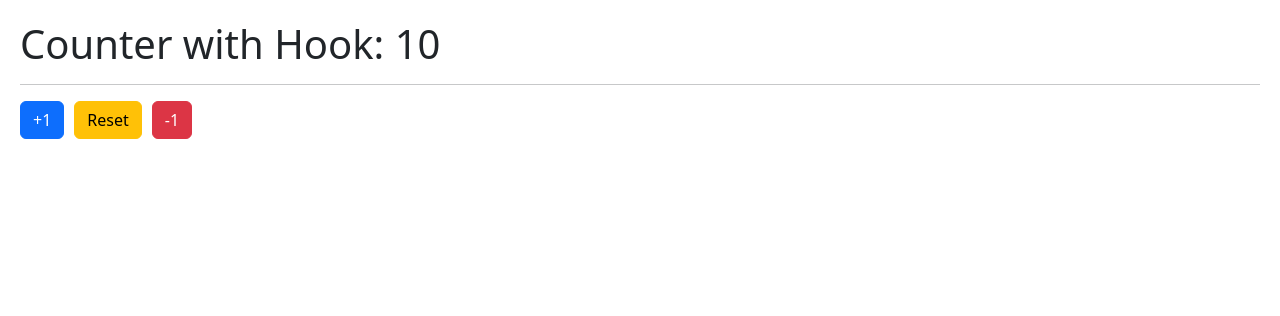
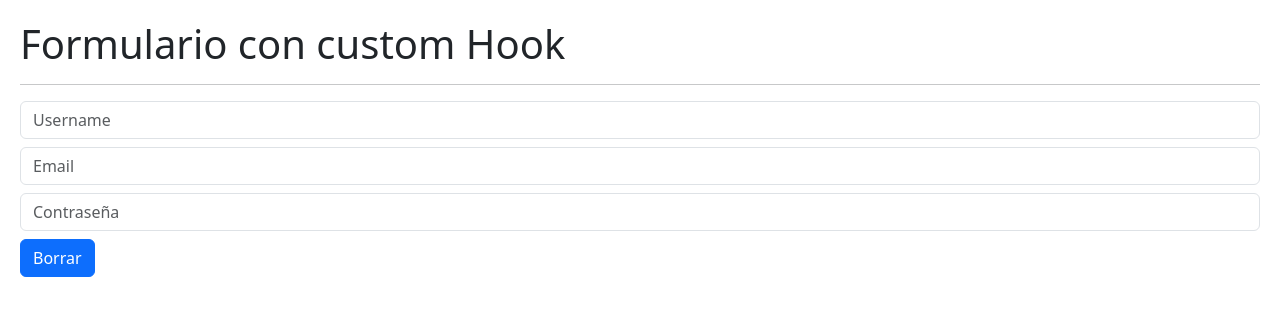
Before and after one commit to ArturoLoera10/Hooks-React, a React (Vite) app: page / in a window 1280 px wide. Shown: the top 316 px of the page. Built offline with nearby package versions, Linux system fonts and the light colour scheme.

Commit message:
useEffect

```diff
--- /dev/null
+++ b/src/02-useEffect/FormWithCustomHook.jsx
@@ -0,0 +1,51 @@
+import { useEffect } from "react";
+import { useForm } from "../hooks/useForm";
+
+export const FormWithCustomHook = () => {
+    const { formState, onInputChange, onResetForm, username, email, password } =
+        useForm({
+            username: "",
+            email: "",
+            password: "",
+        });
+
+    // const { username, email, password } = formState;
+
+    return (
+        <>
+            <h1>Formulario con custom Hook</h1>
+            <hr />
+
+            <input
+                type="text"
+                className="form-control"
+                placeholder="Username"
+                name="username"
+                value={username}
+                onChange={onInputChange}
+            />
+
+            <input
+                type="email"
+                className="form-control mt-2"
+                placeholder="Email"
+                name="email"
+                value={email}
+                onChange={onInputChange}
+            />
+
+            <input
+                type="password"
+                className="form-control mt-2"
+                placeholder="Contraseña"
+                name="password"
+                value={password}
+                onChange={onInputChange}
+            />
+
+            <button onClick={onResetForm} className="btn btn-primary mt-2">
+                Borrar
+            </button>
+        </>
+    );
+};
--- /dev/null
+++ b/src/02-useEffect/SimpleForm.jsx
@@ -0,0 +1,67 @@
+import { useEffect, useState } from "react";
+import { Message } from "./Message";
+
+export const SimpleForm = () => {
+    const [formState, setformState] = useState({
+        username: "strider",
+        email: "fernando@gmail.com",
+    });
+
+    const { username, email } = formState;
+
+    const onInputChange = ({ target }) => {
+        const { name, value } = target;
+
+        setformState({
+            ...formState,
+            [name]: value,
+        });
+    };
+
+    useEffect(() => {
+        // console.log("useEffect called!");
+    }, []);
+
+    useEffect(() => {
+        // console.log("formState changed!");
+    }, [formState]);
+
+    useEffect(() => {
+        // console.log("email changed!");
+    }, [email]);
+
+    // useEffect(() => {
+    //     first;
+
+    //     return () => {
+    //         second;
+    //     };
+    // }, [third]);
+
+    return (
+        <>
+            <h1>Formulario Simple</h1>
+            <hr />
+
+            <input
+                type="text"
+                className="form-control"
+                placeholder="Username"
+                name="username"
+                value={username}
+                onChange={onInputChange}
+            />
+
+            <input
+                type="email"
+                className="form-control mt-2"
+                placeholder="Email"
+                name="email"
+                value={email}
+                onChange={onInputChange}
+            />
+
+            {username === "strider2" && <Message />}
+        </>
+    );
+};
--- /dev/null
+++ b/src/hooks/useForm.js
@@ -0,0 +1,20 @@
+import { useState } from "react";
+
+export const useForm = (initialForm = {}) => {
+    const [formState, setformState] = useState(initialForm);
+
+    const onInputChange = ({ target }) => {
+        const { name, value } = target;
+
+        setformState({
+            ...formState,
+            [name]: value,
+        });
+    };
+
+    const onResetForm = () => {
+        setformState(initialForm);
+    };
+
+    return { ...formState, formState, onInputChange, onResetForm };
+};
--- a/src/main.jsx
+++ b/src/main.jsx
@@ -2,11 +2,13 @@
 import ReactDOM from "react-dom/client";
 // import { HooksApp } from "./HooksApp";
 // import { CounterApp } from "./01-useState/CounterApp";
-import { CounterWithCustomHook } from "./01-useState/CounterWithCustomHook";
+// import { CounterWithCustomHook } from "./01-useState/CounterWithCustomHook";
+// import { SimpleForm } from "./02-useEffect/SimpleForm";
+import { FormWithCustomHook } from "./02-useEffect/FormWithCustomHook";
 import "./index.css";
 
 ReactDOM.createRoot(document.getElementById("root")).render(
     <React.StrictMode>
-        <CounterWithCustomHook />
+        <FormWithCustomHook />
     </React.StrictMode>
 );
```
Also changed, not shown: src/02-useEffect/Message.jsx (added, +25 -0 lines).
